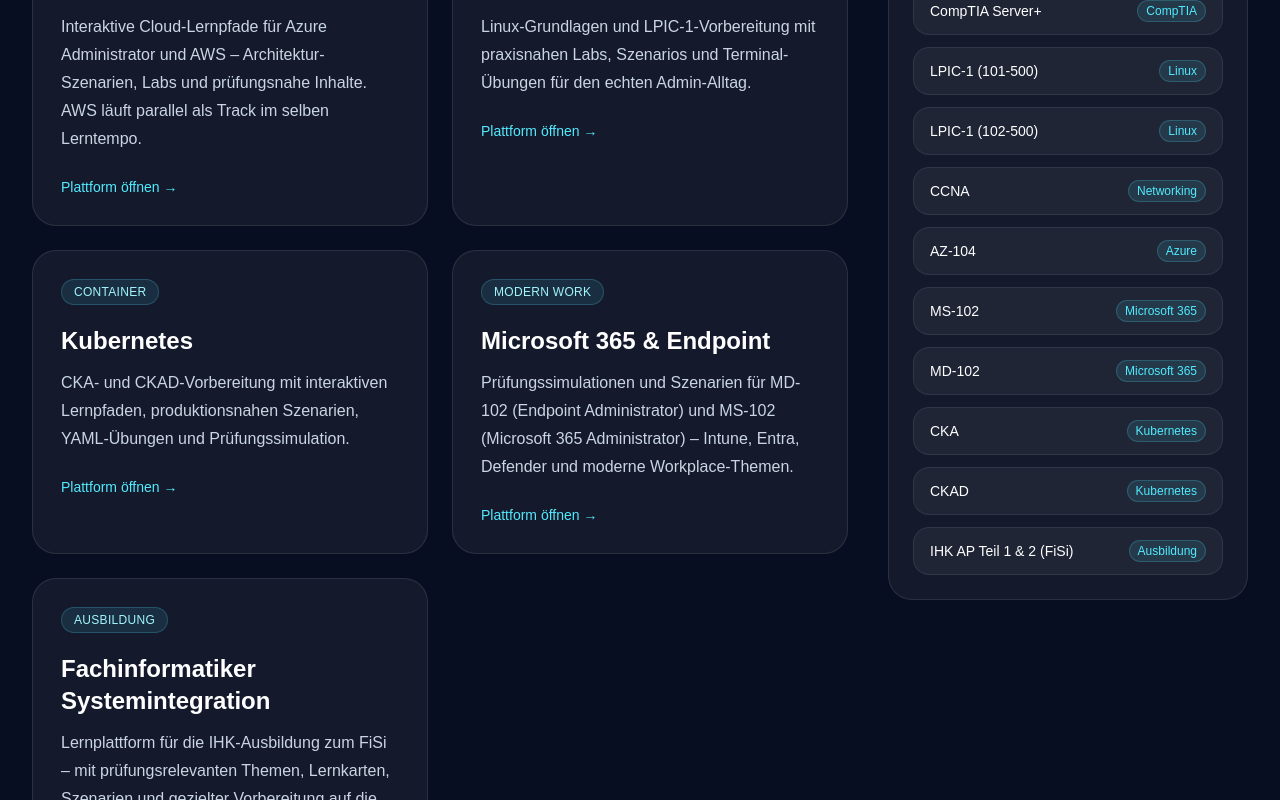
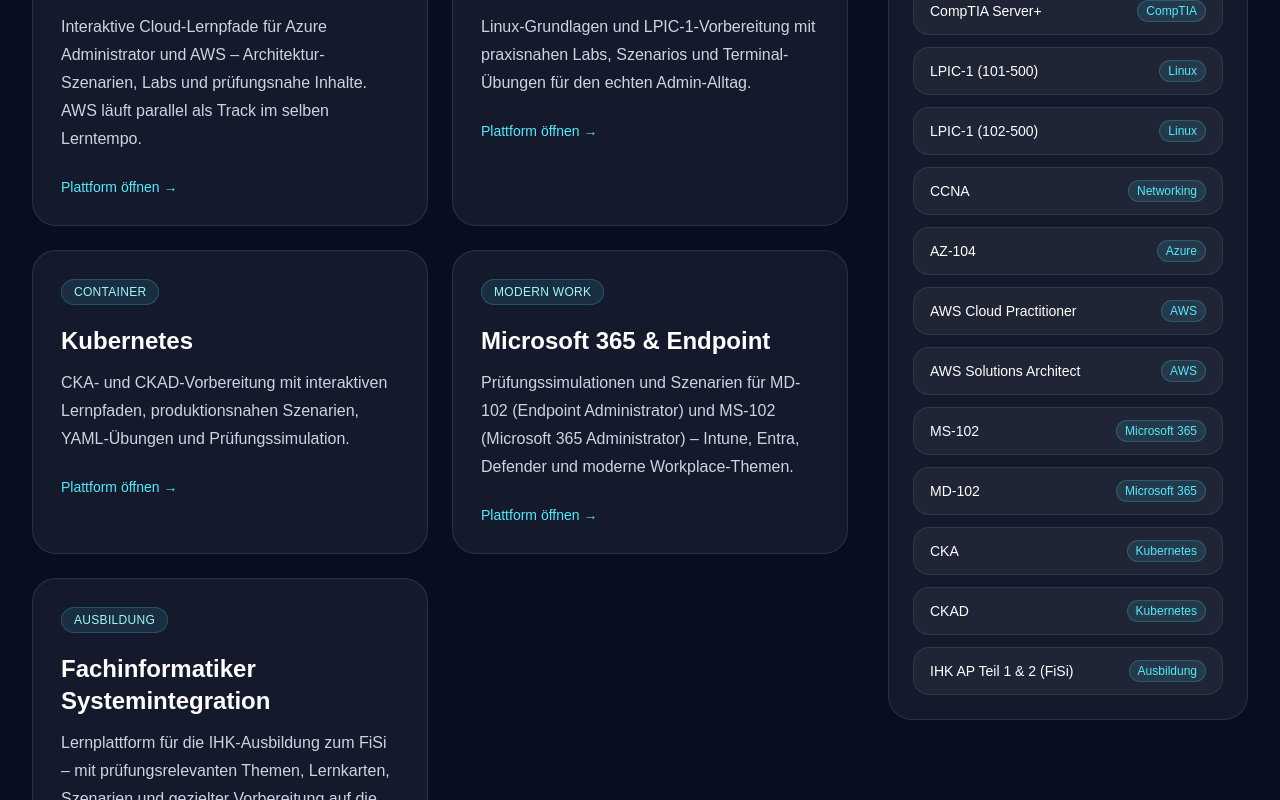
Before and after one commit to Miaucetung/ajti-landing, a Next.js app: page / in a window 1280 px wide. Shown: the part 2464-3264 px from the top of the page. Built offline with nearby package versions, Linux system fonts and the light colour scheme.

Commit message:
feat: add AWS Cloud Practitioner and Solutions Architect to cert list

```diff
--- a/app/page.tsx
+++ b/app/page.tsx
@@ -461,6 +461,8 @@
                     { cert: "LPIC-1 (102-500)", group: "Linux" },
                     { cert: "CCNA", group: "Networking" },
                     { cert: "AZ-104", group: "Azure" },
+                    { cert: "AWS Cloud Practitioner", group: "AWS" },
+                    { cert: "AWS Solutions Architect", group: "AWS" },
                     { cert: "MS-102", group: "Microsoft 365" },
                     { cert: "MD-102", group: "Microsoft 365" },
                     { cert: "CKA", group: "Kubernetes" },
```
